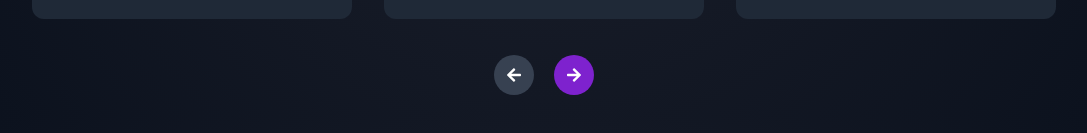
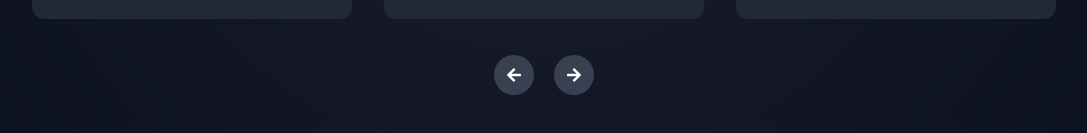
Before and after one commit to ayobami7/features-development, a Next.js app: page / in a window 1280 px wide. Shown: the part 629-762 px from the top of the page, without its empty margins (96-1183 px from the left). Built offline with nearby package versions, Linux system fonts and the light colour scheme.

Commit message:
hover update

```diff
--- a/components/Testimonials.jsx
+++ b/components/Testimonials.jsx
@@ -48,8 +48,8 @@ const Testimonials = () => {
                     ))}
                 </div>
                 <div className="flex justify-center items-center mx-auto text-white space-x-5 m-5">
-                    <button className="rounded-full w-10 h-10 bg-gray-700 flex items-center justify-center" onClick={clickPrev}><FaArrowLeft /></button>
-                    <button className="rounded-full w-10 h-10 bg-purple-700 flex items-center justify-center" onClick={clickNext}><FaArrowRight /></button>
+                    <button className="rounded-full w-10 h-10 bg-gray-700 hover:bg-purple-700 flex items-center justify-center" onClick={clickPrev}><FaArrowLeft /></button>
+                    <button className="rounded-full w-10 h-10 bg-gray-700 hover:bg-purple-700 flex items-center justify-center" onClick={clickNext}><FaArrowRight /></button>
                 </div>
             </div>
         </>
```
